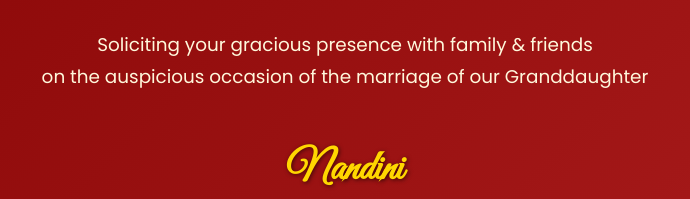
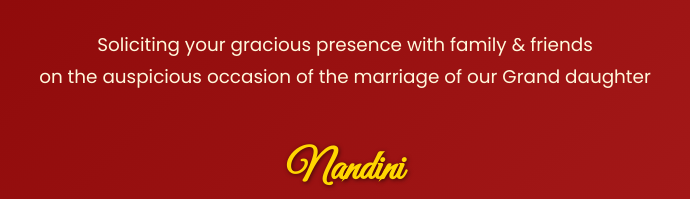
Before and after one commit to myprintshub-afk/Mallesh, a plain HTML site: page index.html in a window 1280 px wide. Shown: the part 454-653 px from the top of the page, 295-985 px from the left. Drawn offline with Linux system fonts and the light colour scheme.

Commit message:
Update index.html

```diff
--- a/index.html
+++ b/index.html
@@ -190,7 +190,7 @@
 
     <p class="invite-text">
       Soliciting your gracious presence with family & friends<br>
-      on the auspicious occasion of the marriage of our Granddaughter
+      on the auspicious occasion of the marriage of our Grand daughter
     </p>
 
     <p class="highlight-names">Nandini</p>
```
